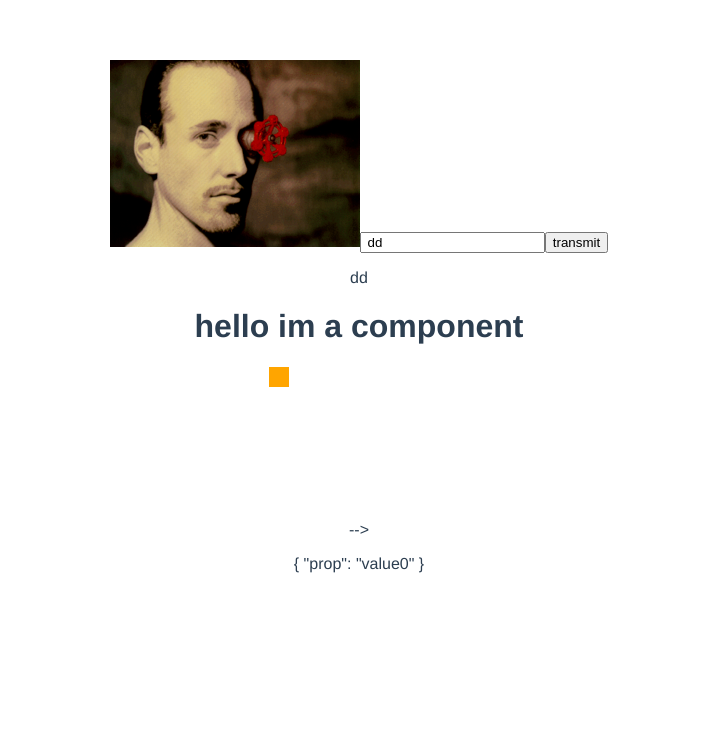
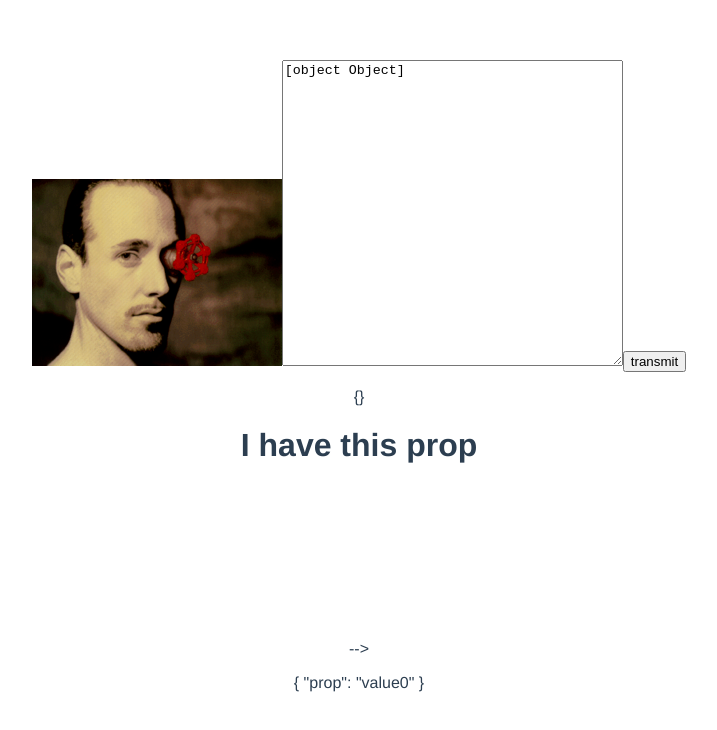
Before and after one commit to Erwin-Feld/visualize-hirarchical-data, a Vue app: page / in a window 1280 px wide. Shown: the top 730 px of the page, without its empty margins (281-998 px from the left). Built offline with nearby package versions, Linux system fonts and the light colour scheme.

Commit message:
added working data communication

```diff
--- a/src/components/TreeGraph.vue
+++ b/src/components/TreeGraph.vue
@@ -1,6 +1,6 @@
 <template>
   <div class="smurck">
-    <h1>hello im a component</h1>
+    <h1>I have this prop</h1>
     <svg ref="svgRef"></svg>
   </div>
 </template>
@@ -12,6 +12,8 @@ import d3 from '@/assets/d3';
 import { onMounted, ref, watchEffect } from "@vue/runtime-core";
 
 
+
+
 export default {
   name: "TreeGraph",
   props: ["data"],
@@ -19,23 +21,38 @@ export default {
   setup(props) {
     const svgRef = ref(null);
 
+
     onMounted(() => {
       watchEffect(() => {
-        const selectSvg = d3.select(svgRef.value);
 
-        selectSvg
+        console.log(props.data)
+        //
+        // TODO // add connection to graph !!!
 
-          .selectAll("g")
-          .data(Object.values(props.data))
-          .join("g")
 
-          .attr("transform", (d, i) => `translate(60, ${i * 21})`) // use attr instead of style
-          .append("rect")
-          .attr("width", 20 + "px")
-          .attr("height", 20 + "px")
-          .attr("fill", d3.color("orange"));
+
+        // const selectSvg = d3.select(svgRef.value);
+
+
+        //   selectSvg
+
+        //   .selectAll("g")
+        //   .data(props.data)
+        //   .join("g")
+
+        //   .attr("transform", (d, i) => `translate(60, ${i * 21})`) // use attr instead of style
+        //   .append("rect")
+        //   .attr("width", 20 + "px")
+        //   .attr("height", 20 + "px")
+        //   .attr("fill", d3.color("orange"));
+
+
       });
     });
+
+
+
+
 
     return { svgRef };
   },
@@ -43,4 +60,20 @@ export default {
 </script>
 
 <!-- Add "scoped" attribute to limit CSS to this component only -->
-<style scoped></style>
+<style scoped>
+
+.node circle {
+          fill: #fff;
+          stroke: steelblue;
+          stroke-width: 3px;
+        }
+
+        .link {
+          fill: none;
+          stroke: #ccc;
+          stroke-width: 2px;
+        }
+
+
+
+</style>
--- a/src/components/UserInput.vue
+++ b/src/components/UserInput.vue
@@ -2,7 +2,7 @@
 
 
 
-     <input  rows="20" cols="40" v-model="userinput" />
+     <textarea  rows="20" cols="40" v-model="userinput" />
 
     <button type="button" @click="transmitData">transmit</button>
     <p>{{userinput}}</p>
@@ -10,30 +10,91 @@
 </template>
 
 <script>
+
+// import { ref } from "@vue/runtime-core";
+
+
+import {parse} from 'json5'
+
 export default {
 
     // https://stackoverflow.com/a/69194446/14809198
     emits: ['transmit-data'],
 
 
+
+    //  WORKS !!!
 data() {
     return {
-        userinput: " dd",
-        lowlvl: ""
+        userinput: {},
+
     }
 },
 
 methods: {
     transmitData(event){
-        this.$emit('transmit-data', this.userinput)
-    },
+        let convertedObject = parse(this.userinput)
+        //
+
+        // makes something different ?
+        // this.userinput = [1,2]
 
 
 
+        // Experimental
+        // reasign an Object is different
+         this.userinput = convertedObject
+        this.$emit('transmit-data', this.userinput)
+    },
 
 }
 
 
+// Experimental--start
+//   context ist für custom events !!!
+// setup(context){
+
+//     const userinput = ref({key: "value"})
+
+
+//        function transmitData(event){
+
+
+//         console.log(typeof userinput)
+//     //     https://stackoverflow.com/questions/61452458/ref-vs-reactive-in-vue-3
+//     //    OPEN
+//         // reactive is used with objects
+//         //  input element changes it to string
+//         // complete change no value
+//         //
+
+
+
+//         //  wie kann man variable mit sich selbst ändern ?
+//         // platzhalter muss bleiben
+//         //  userinput
+
+//         // const data = {key: "bro"}
+//         // Object.assign(userinput, data)
+//         // userinput = {prop : "dude"}
+
+//         // // Array wird wohl auch erkannt
+//         // console.log( Array.isArray(convertedObject))
+
+//         // userinput = convertedObject
+
+//         context.$emit('transmit-data', userinput)
+//     }
+
+
+//     return {
+//         userinput,
+//         transmitData
+//     }
+// }
+
+// Experemental--finish
+
 
 }
 </script>
```
